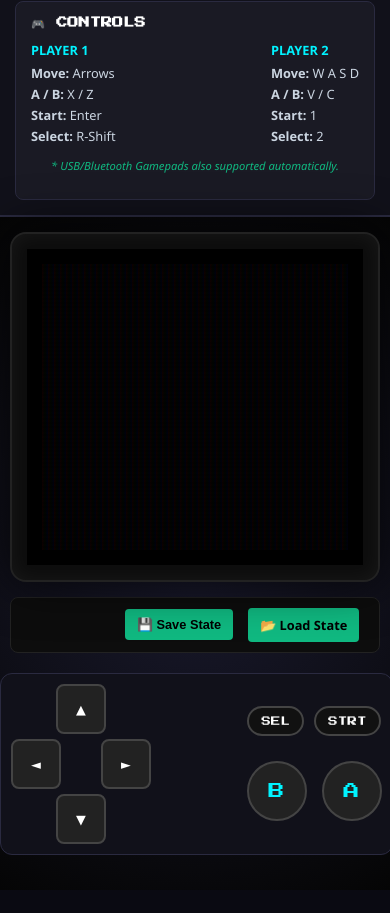
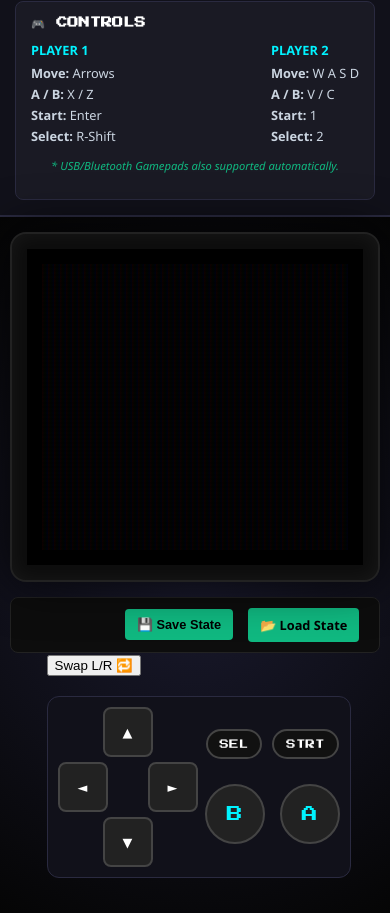
Before and after one commit to srijenjgupta/WebNes-emulator, a plain HTML site: page index.html in a window 390 px wide. Shown: the part 1011-1924 px from the top of the page. Before the commit the page ends 1901 px from the top, so only its background shows below. Drawn offline with Linux system fonts and the light colour scheme; a script that the page names is missing.

Commit message:
Adding Swap for mobile control access

```diff
--- a/index.html
+++ b/index.html
@@ -116,6 +116,9 @@
 </div>
             </div>
 
+ <div id="mobile-wrapper" class="mobile-wrapper">
+                <button id="btn-swap-hands" class="swap-btn">Swap L/R 🔁</button>
+
             <div id="mobile-controls" class="mobile-controls">
                 <div class="d-pad">
                     <button class="touch-btn" data-button="up">▲</button>
@@ -137,6 +140,7 @@
                     </div>
                 </div>
             </div>
+          </div>
         </main>
     </div>
 
```
